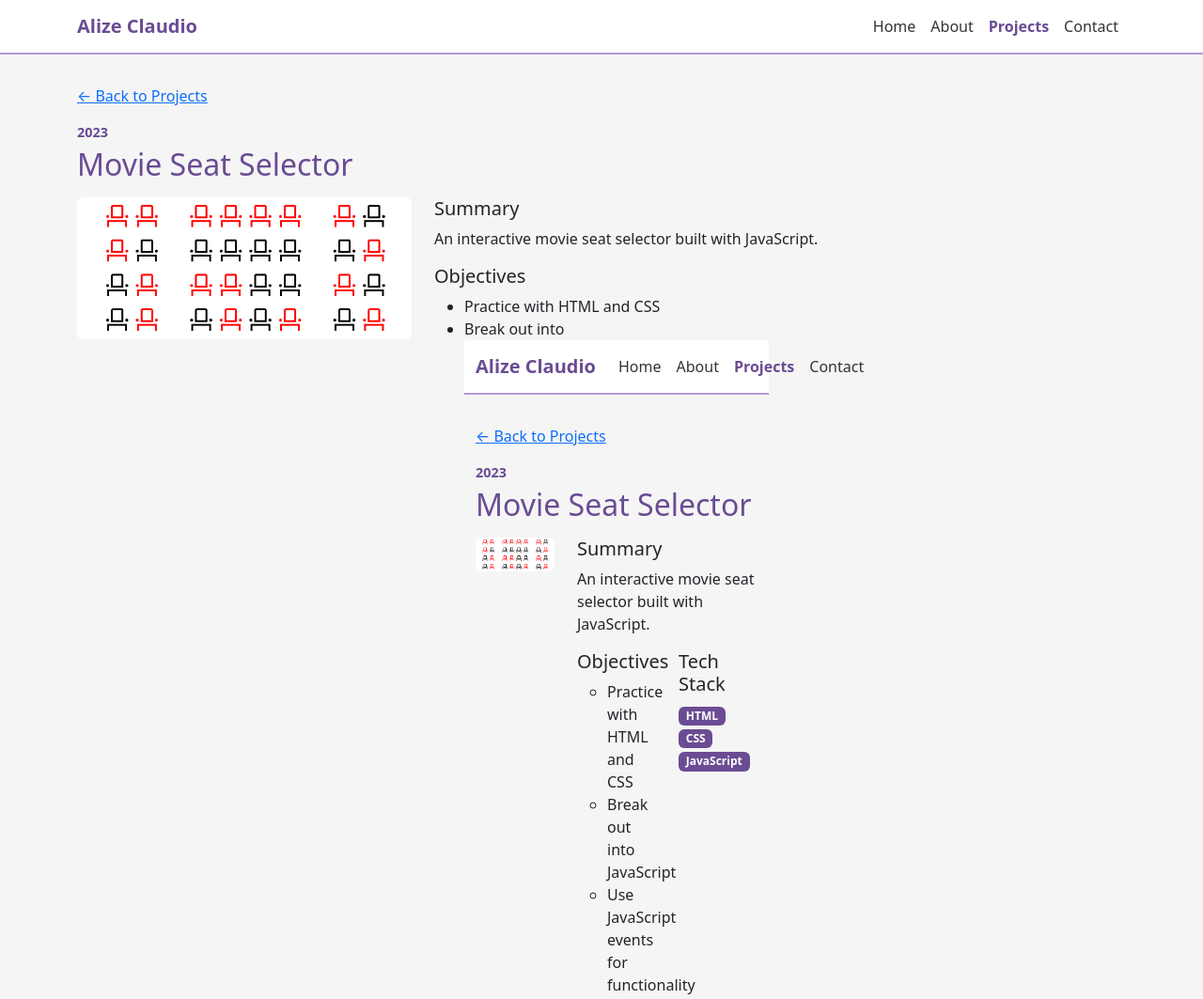
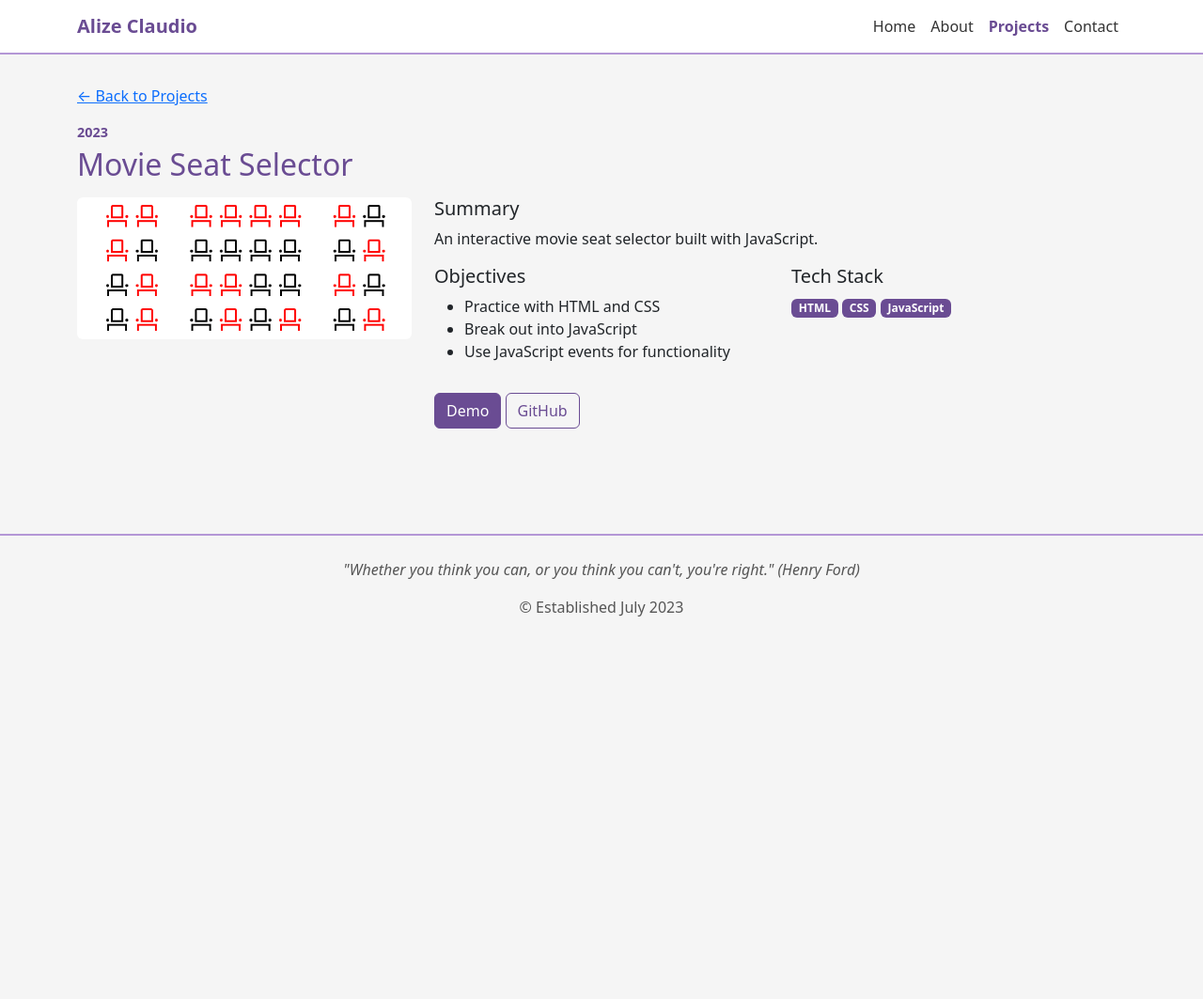
Before and after one commit to Claud96/Claud96.github.io, a plain HTML site: page movieSeatSelector.html in a window 1280 px wide. Shown: the top 1063 px of the page at 94% size. After the commit the page ends 800 px from the top, so only its background shows below. Drawn offline with nearby package versions, Linux system fonts and the light colour scheme.

Commit message:
Update Movie Seat Selector details page to match new site

```diff
--- a/movieSeatSelector.html
+++ b/movieSeatSelector.html
@@ -1,53 +1,4 @@
 <!DOCTYPE html>
-<html lang="en">
-    <head>
-        <meta charset="UTF-8" />
-        <meta name="viewport" content="width=device-width, initial-scale=1.0" />
-        <title>Movie Seat Selector | Alize Claudio</title>
-        <link
-            href="https://cdn.jsdelivr.net/npm/bootstrap@5.3.0-alpha3/dist/css/bootstrap.min.css"
-            rel="stylesheet"
-            integrity="sha384-KK94CHFLLe+nY2dmCWGMq91rCGa5gtU4mk92HdvYe+M/SXH301p5ILy+dN9+nJOZ"
-            crossorigin="anonymous"
-        />
-        <link rel="stylesheet" href="style.css" />
-    </head>
-    <body>
-        <nav class="navbar navbar-expand site-nav">
-            <div class="container">
-                <a class="navbar-brand" href="index.html">Alize Claudio</a>
-                <ul class="navbar-nav ms-auto">
-                    <li class="nav-item"><a class="nav-link" href="index.html">Home</a></li>
-                    <li class="nav-item"><a class="nav-link" href="about.html">About</a></li>
-                    <li class="nav-item"><a class="nav-link active" href="projects.html">Projects</a></li>
-                    <li class="nav-item"><a class="nav-link" href="contact.html">Contact</a></li>
-                </ul>
-            </div>
-        </nav>
-
-        <div class="container page-content">
-            <a href="projects.html">&larr; Back to Projects</a>
-
-            <section class="mt-3">
-                <p class="project-year">2023</p>
-                <h2>Movie Seat Selector</h2>
-
-                <div class="row">
-                    <div class="col-md-4 mb-3">
-                        <img src="seatSelect.png" class="img-fluid rounded"
-                            alt="screenshot of movie seat selector app" />
-                    </div>
-
-                    <div class="col-md-8">
-                        <h5>Summary</h5>
-                        <p>An interactive movie seat selector built with JavaScript.</p>
-
-                        <div class="row">
-                            <div class="col-sm-6">
-                                <h5>Objectives</h5>
-                                <ul>
-                                    <li>Practice with HTML and CSS</li>
-                                    <li>Break out into<!DOCTYPE html>
 <html lang="en">
     <head>
         <meta charset="UTF-8" />
```
